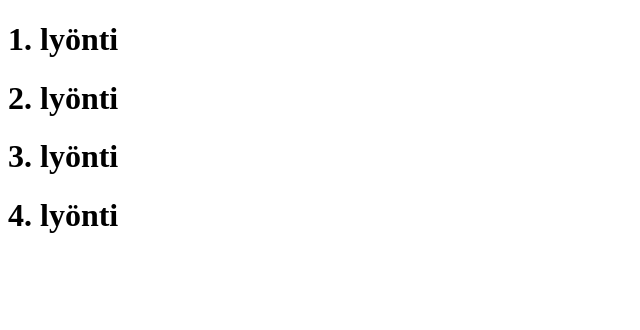
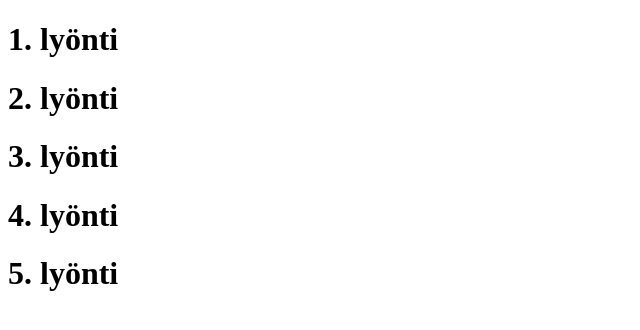
Before and after one commit to NoelK55/GitHarjoitus, a plain HTML site: page index.html in a window 1280 px wide. Shown: the whole page, without its empty margins (0-640 px from the left). Drawn offline with Linux system fonts and the light colour scheme.

Commit message:
5. lyönti

```diff
--- a/index.html
+++ b/index.html
@@ -4,4 +4,5 @@
     <h1>2. lyönti</h1>
     <h1>3. lyönti</h1>
     <h1>4. lyönti</h1>
+    <h1>5. lyönti</h1>
 </html>
```
